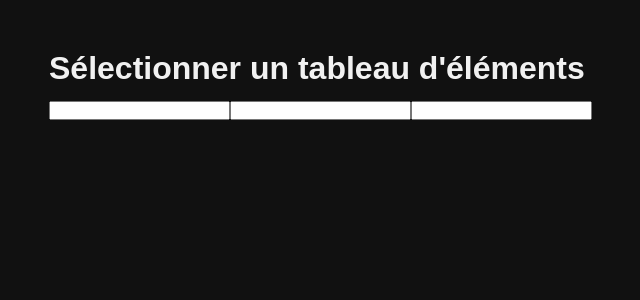
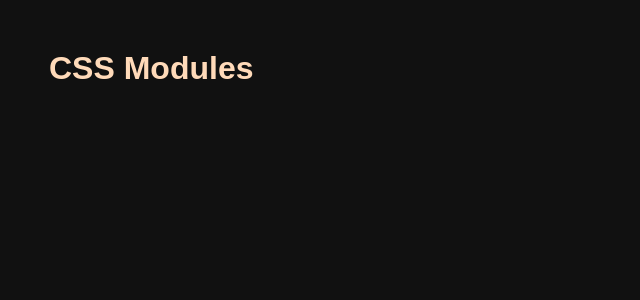
Before and after one commit to asonkes/Cours__UDEMY__REACT, a React (Vite) app in the folder 06- 5.React-dans-le-d-tail/: page / in a window 1280 px wide. Shown: the top 300 px of the page, without its empty margins (191-831 px from the left). Built offline with nearby package versions, Linux system fonts and the light colour scheme.

Commit message:
pk utiliser module.css au lieu de css

```diff
--- a/06- 5.React-dans-le-d-tail/src/App.jsx
+++ b/06- 5.React-dans-le-d-tail/src/App.jsx
@@ -1,5 +1,4 @@
-import Container from "./lessons/9.Sélectionner-un-tableau-d'éléments/Container";
-
+import Container from "./lessons/15.CSS-Modules/Container";
 function App() {
 
   return (
--- /dev/null
+++ b/06- 5.React-dans-le-d-tail/src/lessons/15.CSS-Modules/Container.css
@@ -0,0 +1,3 @@
+.title {
+    color: crimson;
+}
--- a/06- 5.React-dans-le-d-tail/src/lessons/15.CSS-Modules/Container.jsx
+++ b/06- 5.React-dans-le-d-tail/src/lessons/15.CSS-Modules/Container.jsx
@@ -1,8 +1,26 @@
+import './Container.css';
+import style from './Container.module.css';
+
+// ? Pourquoi utiliser 'module.css' plutôt que 'CSS'
+// ==> car dans une application, on peut avoir plusieurs
+// ==> classes les mêmes dans différents fichiers
+// ==> Et donc utiliser 'module' ajoute, 1 'H', c'ets-à-dire 1 code
+// ==> spécial qui va différencier les classes, mêmes si à la base
+// ==> elles sont nommées pareilles
+// ==>
+
 export default function Container() {
+
+  // On a donc ici, un onjet avec un nom "paticulier"
+  console.log(style);
 
   return (
     <div>
-      <h1>CSS Modules</h1>
+      {/**
+      <h1 className="title">CSS Modules</h1>
+       */}
+
+      <h1 className={style.title}>CSS Modules</h1>
     </div>
   )
 }
--- /dev/null
+++ b/06- 5.React-dans-le-d-tail/src/lessons/15.CSS-Modules/Container.module.css
@@ -0,0 +1,3 @@
+.title {
+    color: peachpuff;
+}
--- a/06- 5.React-dans-le-d-tail/src/lessons/16.Utiliser-TailwindCSS/Container.jsx
+++ b/06- 5.React-dans-le-d-tail/src/lessons/16.Utiliser-TailwindCSS/Container.jsx
@@ -1,4 +1,4 @@
-export default function Container() {
+export default function Container18() {
   return (
     <div>
       <h1>Utiliser Tailwind</h1>
```
